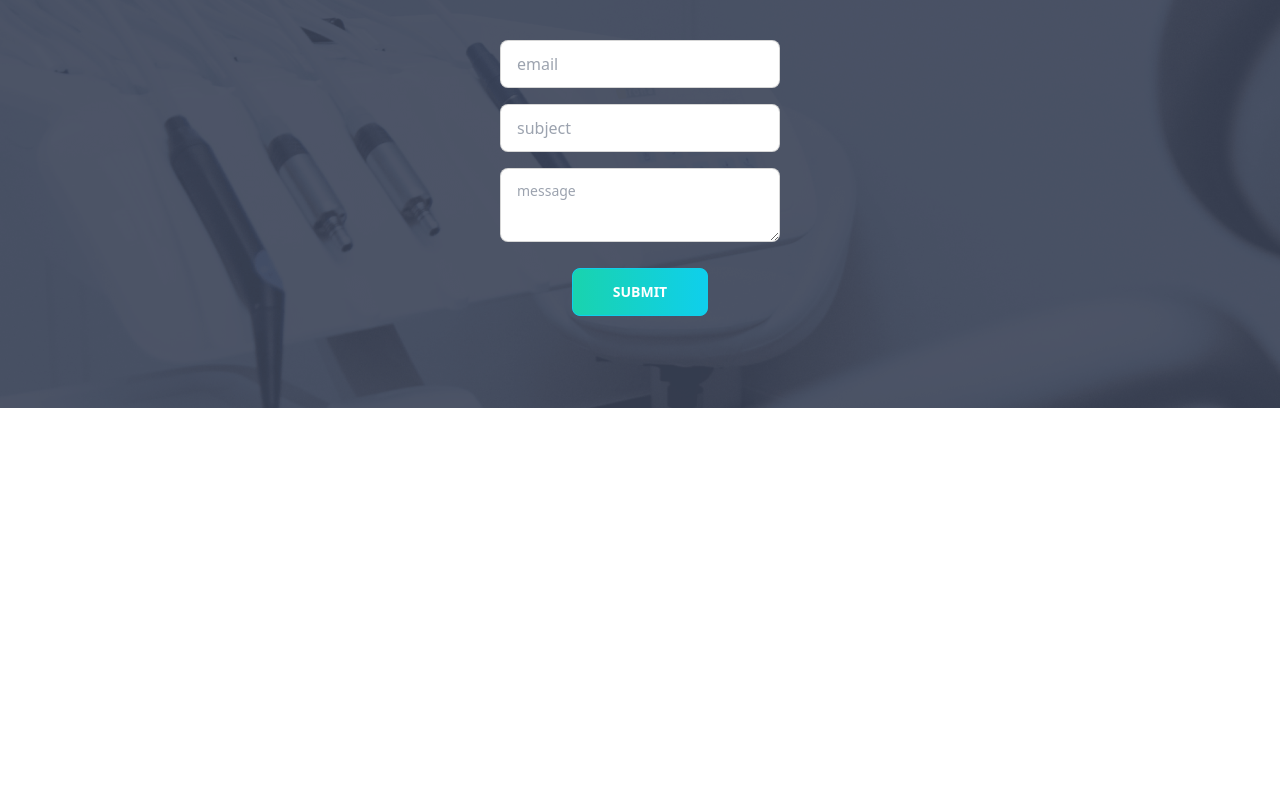
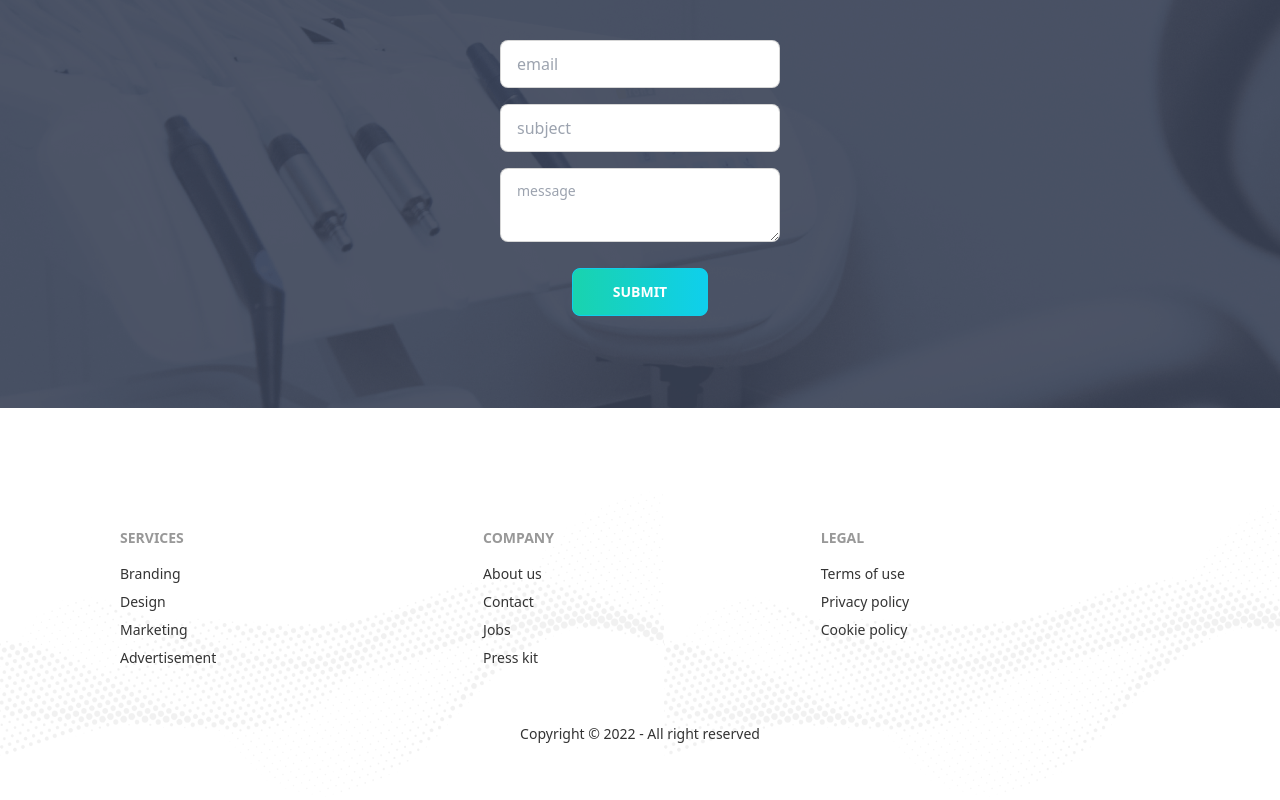
Before and after one commit to rakibahmeddev/doctor-portal, a React (Create React App) app: page / in a window 1280 px wide. Shown: the part 3780-4580 px from the top of the page. Before the commit the page ends 4268 px from the top, so only its background shows below. Built offline with nearby package versions, Linux system fonts and the light colour scheme.

Commit message:
footer added

```diff
--- a/public/index.html
+++ b/public/index.html
@@ -24,7 +24,7 @@
       work correctly both with client-side routing and a non-root public URL.
       Learn how to configure a non-root public URL by running `npm run build`.
     -->
-    <title>React App</title>
+    <title>Doctors Portal.</title>
   </head>
   <body>
     <noscript>You need to enable JavaScript to run this app.</noscript>
--- a/src/App.js
+++ b/src/App.js
@@ -7,7 +7,7 @@ import Navbar from "./Pages/Shared/Navbar";
 
 function App() {
   return (
-    <div>
+    <div className="max-w-full mx-auto">
       <Navbar></Navbar>
       <Routes>
         <Route path="/" element={<Home></Home>}></Route>
--- a/src/Pages/Home/Home.js
+++ b/src/Pages/Home/Home.js
@@ -1,4 +1,5 @@
 import React from "react";
+import Footer from "../Shared/Footer";
 import Banner from "./Banner";
 import Contact from "./Contact";
 import DentalCare from "./DentalCare";
@@ -17,6 +18,7 @@ const Home = () => {
       <MakeAppoinment></MakeAppoinment>
       <Testimonials></Testimonials>
       <Contact></Contact>
+      <Footer></Footer>
     </div>
   );
 };
--- /dev/null
+++ b/src/Pages/Shared/Footer.js
@@ -0,0 +1,48 @@
+import React from "react";
+import { Link } from "react-router-dom";
+import footer from "../../assets/images/footer.png";
+
+const Footer = () => {
+  return (
+    <div
+      style={{
+        background: `url(${footer})`,
+        backgroundSize: "contain",
+      }}
+    >
+      <div className="sm:px-5 md:px-8 lg:px-20 pb-10">
+        <footer class="footer p-10">
+          <div>
+            <span class="footer-title">Services</span>
+            <a class="link link-hover">Branding</a>
+            <a class="link link-hover">Design</a>
+            <a class="link link-hover">Marketing</a>
+            <a class="link link-hover">Advertisement</a>
+          </div>
+          <div>
+            <span class="footer-title">Company</span>
+            <a class="link link-hover">About us</a>
+            <a class="link link-hover">Contact</a>
+            <a class="link link-hover">Jobs</a>
+            <a class="link link-hover">Press kit</a>
+          </div>
+          <div>
+            <span class="footer-title">Legal</span>
+            <a class="link link-hover">Terms of use</a>
+            <a class="link link-hover">Privacy policy</a>
+            <a class="link link-hover">Cookie policy</a>
+          </div>
+        </footer>
+        <div>
+          <footer class="footer footer-center p-4 ">
+            <div>
+              <p>Copyright © 2022 - All right reserved</p>
+            </div>
+          </footer>
+        </div>
+      </div>
+    </div>
+  );
+};
+
+export default Footer;
```
Also changed, not shown: 1 other file (tests, documents, lock files or other folders).
